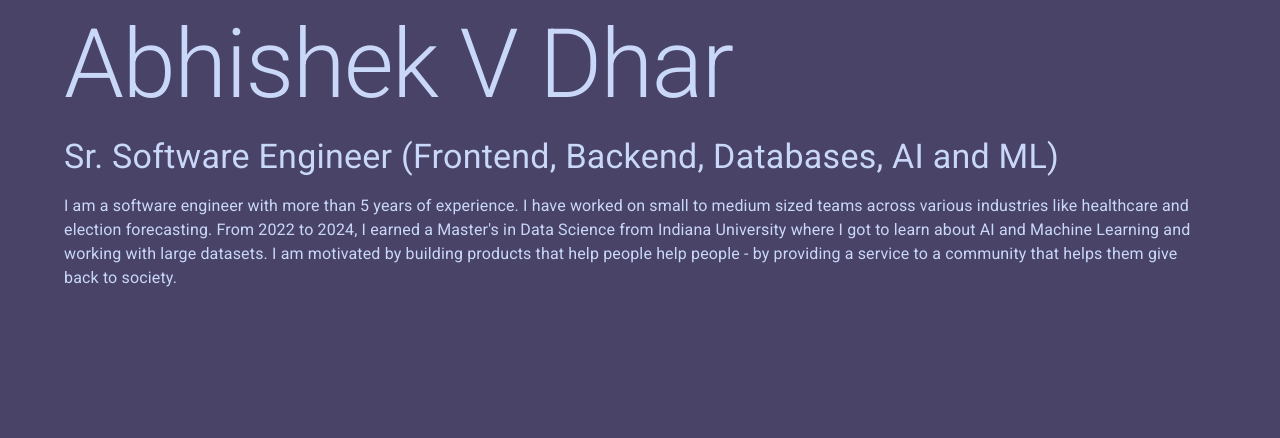
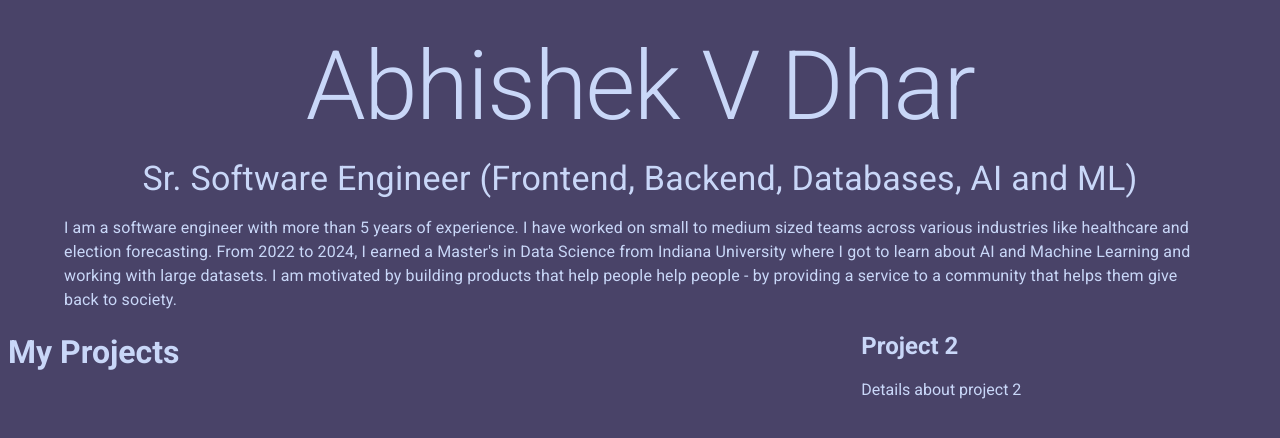
Before and after one commit to Xenox473/avd-folio, a Next.js app: page / in a window 1280 px wide. Shown: the top 438 px of the page. Built offline with nearby package versions, Linux system fonts and the light colour scheme.

Commit message:
Add Grid

```diff
--- a/src/app/components/header.tsx
+++ b/src/app/components/header.tsx
@@ -1,6 +1,6 @@
 import { Container, Stack, Tooltip, Typography } from "@mui/material"
 
-const containerStyle = {
+const style = {
   display: 'flex',
   alignItems: 'center',
   flexDirection: 'column',
@@ -12,8 +12,8 @@ export const Header = () => {
 
   return (
     <header>
-      <Container sx={containerStyle}>
-        <Stack spacing={2}>
+      <Container sx={{marginTop: '30px'}}>
+        <Stack spacing={2} sx={style}>
           <Tooltip title="Pronounced: Uh - bee - shake">
             <Typography variant="h1">
               Abhishek V Dhar
--- a/src/app/page.tsx
+++ b/src/app/page.tsx
@@ -1,9 +1,24 @@
+import Grid from '@mui/material/Grid2';
 import { Header } from "./components/header";
 export default function Home() {
   return (
     <div>
       <main>
         <Header />
+        <Grid container spacing={2}>
+          <Grid size={4}>
+            <h1>My Projects</h1>
+          </Grid>
+          <Grid size={4}>
+            <p>
+
+            </p>
+          </Grid>
+          <Grid size={4}>
+            <h2>Project 2</h2>
+            <p>Details about project 2</p>
+          </Grid>
+        </Grid>
       </main>
     </div>
   );
```
